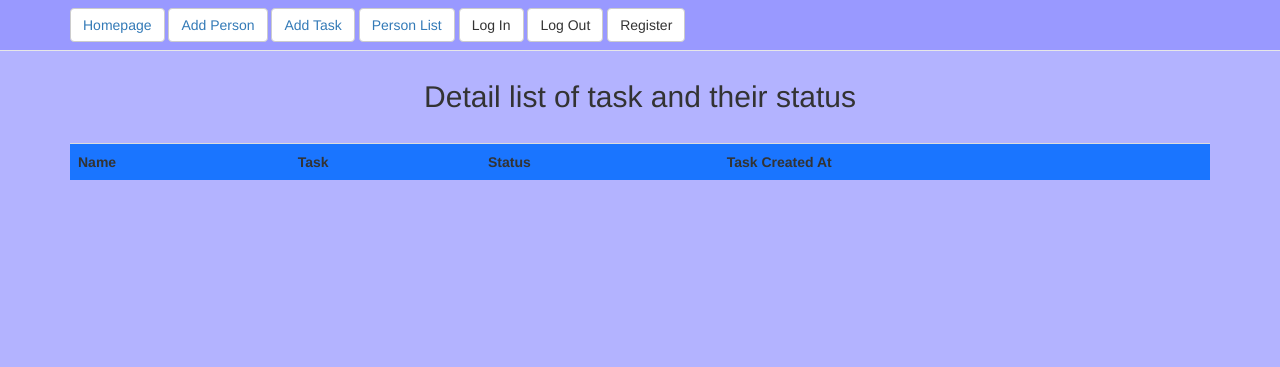
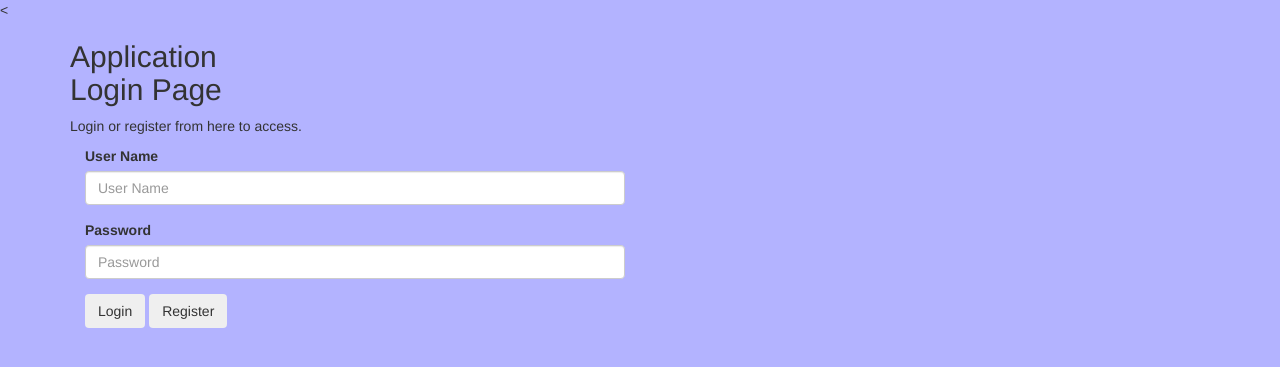
Before and after one commit to robertpaulovcak/TM, a Django app: page /homepage/ in a window 1280 px wide. Shown: the top 367 px of the page. Run offline with Django 3.2, Linux system fonts and the light colour scheme; data that the repository does not hold is empty; some libraries are stand-ins or nearby versions.

Commit message:
corrected last errors, continuing in log in functions

```diff
--- a/TM/settings.py
+++ b/TM/settings.py
@@ -11,6 +11,7 @@ https://docs.djangoproject.com/en/3.2/ref/settings/
 """
 
 from pathlib import Path
+import os
 
 # Build paths inside the project like this: BASE_DIR / 'subdir'.
 BASE_DIR = Path(__file__).resolve().parent.parent
@@ -55,7 +56,7 @@ ROOT_URLCONF = 'TM.urls'
 TEMPLATES = [
     {
         'BACKEND': 'django.template.backends.django.DjangoTemplates',
-        'DIRS': [],
+        'DIRS': [os.path.join(BASE_DIR, 'templates')],
         'APP_DIRS': True,
         'OPTIONS': {
             'context_processors': [
@@ -124,3 +125,5 @@ STATIC_URL = '/static/'
 # https://docs.djangoproject.com/en/3.2/ref/settings/#default-auto-field
 
 DEFAULT_AUTO_FIELD = 'django.db.models.BigAutoField'
+
+LOGIN_REDIRECT_URL = '/'
--- a/TM/urls.py
+++ b/TM/urls.py
@@ -14,17 +14,21 @@ Including another URLconf
     2. Add a URL to urlpatterns:  path('blog/', include('blog.urls'))
 """
 from django.contrib import admin
-from django.urls import path
+from django.contrib.auth.views import LoginView
+from django.urls import path, include
 
-from tm_app.views import TaskListOrd, homepage, TaskListPerView, PersonListView, CreateTaskView, CreatePersonView
+from tm_app.views import TaskListPerView, PersonListView, CreateTaskView, CreatePersonView, TaskListOrdView, \
+    TaskUpdateView, LogInView, Homepage, DeleteTaskView
 
 urlpatterns = [
+    path('registrations/login', LogInView.as_view(), name='login'),
     path('admin/', admin.site.urls),
     path('personlist/', PersonListView.as_view(), name='personlist'),
-    path('homepage/', TaskListOrd, name='tasklist'),
+    path('tasklist/', TaskListOrdView.as_view(), name='tasklist'),
     path('persontasklist/<int:pk>/', TaskListPerView.as_view(), name='persontasklist'),
-    path('homepage/', homepage, name='homepage'),
     path('create_task/', CreateTaskView.as_view(), name='create_task'),
     path('create_person/', CreatePersonView.as_view(), name='create_person'),
-
+    path('update_task/<int:pk>/', TaskUpdateView.as_view(), name='update_task'),
+    path('homepage/', Homepage, name='homepage'),
+    path('delete_task/<int:pk>/', DeleteTaskView.as_view(), name='delete_task'),
 ]
--- a/tm_app/forms.py
+++ b/tm_app/forms.py
@@ -12,3 +12,6 @@ class PersonForm(forms.ModelForm):
     class Meta:
         model = Person
         fields = ['name']
+
+class Homepage(forms.ModelForm):
+    pass
--- a/tm_app/templates/base.html
+++ b/tm_app/templates/base.html
@@ -11,18 +11,23 @@
 
 <nav class="navbar navbar-default navbar-fixed-top" style="background:#9999ff">
   <div class="container">
-    <button type="button" class="btn btn-default navbar-btn"><a href="{% url 'tasklist' %}">Homepage</a></button>
+    <button type="button" class="btn btn-default navbar-btn"><a href="{% url 'tasklist' %}">Detail List</a></button>
+    <button type="button" class="btn btn-default navbar-btn"><a href="{% url 'personlist' %}">Person List</a></button>
     <button type="button" class="btn btn-default navbar-btn"><a href="{% url 'create_person' %}">Add Person</a></button>
     <button type="button" class="btn btn-default navbar-btn"><a href="{% url 'create_task' %}">Add Task</a></button>
-      <button type="button" class="btn btn-default navbar-btn"><a href="{% url 'personlist' %}">Person List</a></button>
-    <button type="button" class="btn btn-default navbar-btn">Log In</button>
-      <button type="button" class="btn btn-default navbar-btn">Log Out</button>
-      <button type="button" class="btn btn-default navbar-btn">Register</button>
+    <button type="button" class="btn btn-default navbar-btn">Log Out</button>
+    <button type="button" class="btn btn-default navbar-btn"><a href="{% url 'login' %}">Log In</a></button>
+
   </div>
 </nav>
 
 <br><br><br>
-{% block body %}{% endblock body %}
+
+{% block body %}
+
+
+
+{% endblock body %}
 
 </body>
 </html>
--- /dev/null
+++ b/tm_app/templates/homepage.html
@@ -0,0 +1,40 @@
+<!DOCTYPE html>
+<html lang="en">
+<head>
+    <meta charset="UTF-8">
+    <title>Task List</title>
+    <!-- Latest compiled and minified CSS -->
+<link rel="stylesheet" href="https://stackpath.bootstrapcdn.com/bootstrap/3.4.1/css/bootstrap.min.css" integrity="sha384-HSMxcRTRxnN+Bdg0JdbxYKrThecOKuH5zCYotlSAcp1+c8xmyTe9GYg1l9a69psu" crossorigin="anonymous">
+
+</head>
+<body style="background:#b3b3ff">
+<
+<div class="container">
+<div class="sidenav">
+         <div class="login-main-text">
+            <h2>Application<br> Login Page</h2>
+            <p>Login or register from here to access.</p>
+         </div>
+      </div>
+      <div class="main">
+         <div class="col-md-6 col-sm-12">
+            <div class="login-form">
+               <form>
+                  <div class="form-group">
+                     <label>User Name</label>
+                     <input type="text" class="form-control" placeholder="User Name">
+                  </div>
+                  <div class="form-group">
+                     <label>Password</label>
+                     <input type="password" class="form-control" placeholder="Password">
+                  </div>
+                  <button type="submit" class="btn btn-black">Login</button>
+                  <button type="submit" class="btn btn-secondary">Register</button>
+               </form>
+            </div>
+         </div>
+      </div>
+</div>
+
+</body>
+</html>
--- a/tm_app/templates/login.html
+++ b/tm_app/templates/html.html
@@ -2,7 +2,7 @@
 <html lang="en">
 <head>
     <meta charset="UTF-8">
-    <title>Log In</title>
+    <title>Title</title>
 </head>
 <body>
 
--- a/tm_app/templates/tasklist.html
+++ b/tm_app/templates/tasklist.html
@@ -11,13 +11,17 @@
         <th>Task</th>
         <th>Status</th>
         <th>Task Created At</th>
+        <th></th>
+        <th></th>
     </tr>
     {% for task in task_ord %}
     <tr style="background:#80b3ff">
-        <th><a href="{% url 'persontasklist' task.id %}">{{ task.person.name }}</a></th>
+        <th><a href="{% url 'persontasklist' task.person.id %}">{{ task.person.name }}</a></th>
         <th>{{ task.task_name }}</th>
         <th>{{ task.status }}</th>
         <th>{{ task.created_at }}</th>
+        <th><a href="{% url 'update_task' task.id %}">Update Task</a></th>
+        <th><a href="{% url 'delete_task' task.id %}">Delete</a></th>
     </tr>
     {% endfor %}
 </table>
--- a/tm_app/views.py
+++ b/tm_app/views.py
@@ -1,16 +1,19 @@
 # Create your views here.
-
+from django.contrib.auth.forms import AuthenticationForm
+from django.contrib.auth.views import LoginView
 from django.shortcuts import render, redirect, resolve_url
+from django.urls import reverse_lazy
 from django.views import View
-from django.views.generic import CreateView
+from django.views.generic import CreateView, ListView, UpdateView, DeleteView
+from django.contrib.auth.decorators import login_required
+from django.contrib.auth.mixins import LoginRequiredMixin
+from django.views.generic.edit import BaseDeleteView
 
 from tm_app.forms import TaskForm, PersonForm
 from tm_app.models import Person, Task
 
-#Createyourviewshere.
 
 from django.template.response import TemplateResponse
-
 
 
 # def PersonList(request):
@@ -19,6 +22,7 @@ from django.template.response import TemplateResponse
 #         'person': person,
 #     }
 #     return TemplateResponse(request, 'personlist.html', context=context)
+
 
 class PersonListView(View):
 
@@ -29,15 +33,26 @@ class PersonListView(View):
         }
         return TemplateResponse(request, 'personlist.html', context=context)
 
+# def TaskListOrd(request):
+#     task_ord = Task.objects.order_by('status')
+#     #name = Person.objects.filter(name=)
+#     context = {
+#         'task_ord': task_ord,
+#         #'name': name
+#     }
+#     return TemplateResponse(request, 'tasklist.html', context=context)
 
-def TaskListOrd(request):
-    task_ord = Task.objects.order_by('status')
-    #name = Person.objects.filter(name=)
-    context = {
-        'task_ord': task_ord,
-        #'name': name
-    }
-    return TemplateResponse(request, 'tasklist.html', context=context)
+class TaskListOrdView(View):
+
+    def get(self, request, *args, ** kwargs):
+        task_ord = Task.objects.order_by('status')
+        person = Person.objects.all()
+        context = {
+            'task_ord': task_ord,
+            'person': person,
+        }
+        return TemplateResponse(request, 'tasklist.html', context=context)
+
 
 # def TaskListPer(request, pk):
 #     list_per = Person.objects.get(id=pk)
@@ -47,6 +62,12 @@ def TaskListOrd(request):
 #         'list_ord': list_ord,
 #     }
 #     return TemplateResponse(request, 'persontasklist.html', context=context)
+def Homepage(request):
+    context = {
+        'homepage': 'This is out Task Manger homepage'
+    }
+    return TemplateResponse(request, 'homepage.html', context=context)
+
 
 class TaskListPerView(View):
 
@@ -59,29 +80,39 @@ class TaskListPerView(View):
         }
         return TemplateResponse(request, 'persontasklist.html', context=context)
 
-def homepage(request):
-    tasklist = Task.objects.order_by('-status')
-    #person_name = Task.person()
-    context = {
-        'tasklist': tasklist,
-        #'pername': person_name,
-    }
-
-    return TemplateResponse(request, 'homepage.html', context=context)
 
 class CreateTaskView(CreateView):
     template_name = 'create_task.html'
     form_class = TaskForm
     model = Task
-
-    def get_success_url(self):
-        return resolve_url('itemlist', pk=self.object.id)
+    success_url = reverse_lazy('tasklist')
+    #
+    # def get_success_url(self):
+    #     return resolve_url('itemlist', pk=self.object.id)
 
 
 class CreatePersonView(CreateView):
     template_name = 'create_person.html'
     form_class = PersonForm
     model = Person
+    success_url = reverse_lazy('tasklist')
 
-    def get_success_url(self):
-        return resolve_url('tasklist', pk=self.object.id)
+class TaskUpdateView(UpdateView):
+    template_name = 'create_task.html'
+    form_class = TaskForm
+    model = Task
+    success_url = reverse_lazy('tasklist')
+
+class DeleteTaskView(DeleteView):
+    template_name = 'create_task.html'
+    model = Task
+    success_url = reverse_lazy('tasklist')
+
+
+class LogInView(LoginView):
+    form_class = AuthenticationForm
+    authentication_form = None
+    redirect_field_name = 'tasklist'
+    template_name = 'registrations/login.html'
+    redirect_authenticated_user = False
+    extra_context = None
```
Also changed, not shown: tm_app/templates/registrations/login.html (added, +29 -0 lines).
